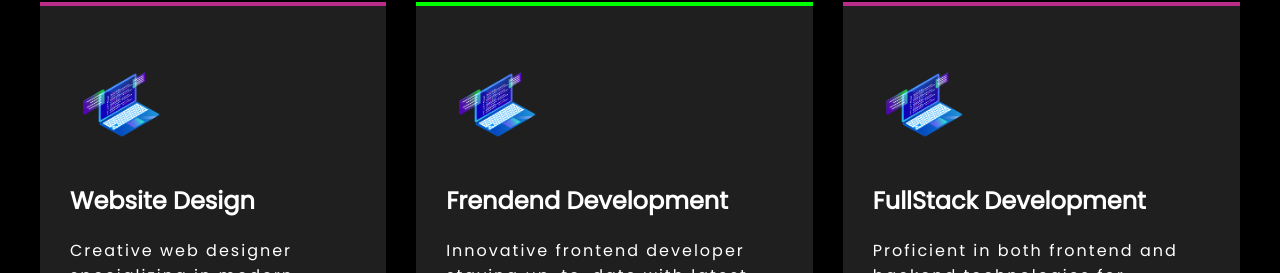
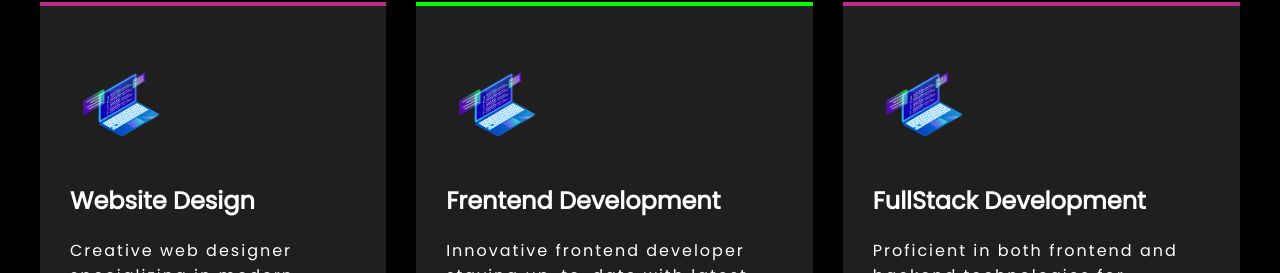
Before and after one commit to akhil1842002/multixlencer, a plain HTML site: page web1.html in a window 1280 px wide. Shown: the part 1359-1632 px from the top of the page. Drawn offline with Linux system fonts and the light colour scheme.

Commit message:
Update web1.html

```diff
--- a/web1.html
+++ b/web1.html
@@ -192,7 +192,7 @@
                     </div>
 
                     <div>
-                        <h2>Frendend Development</h2>
+                        <h2>Frentend Development</h2>
                     </div>
 
                     <div>
```
